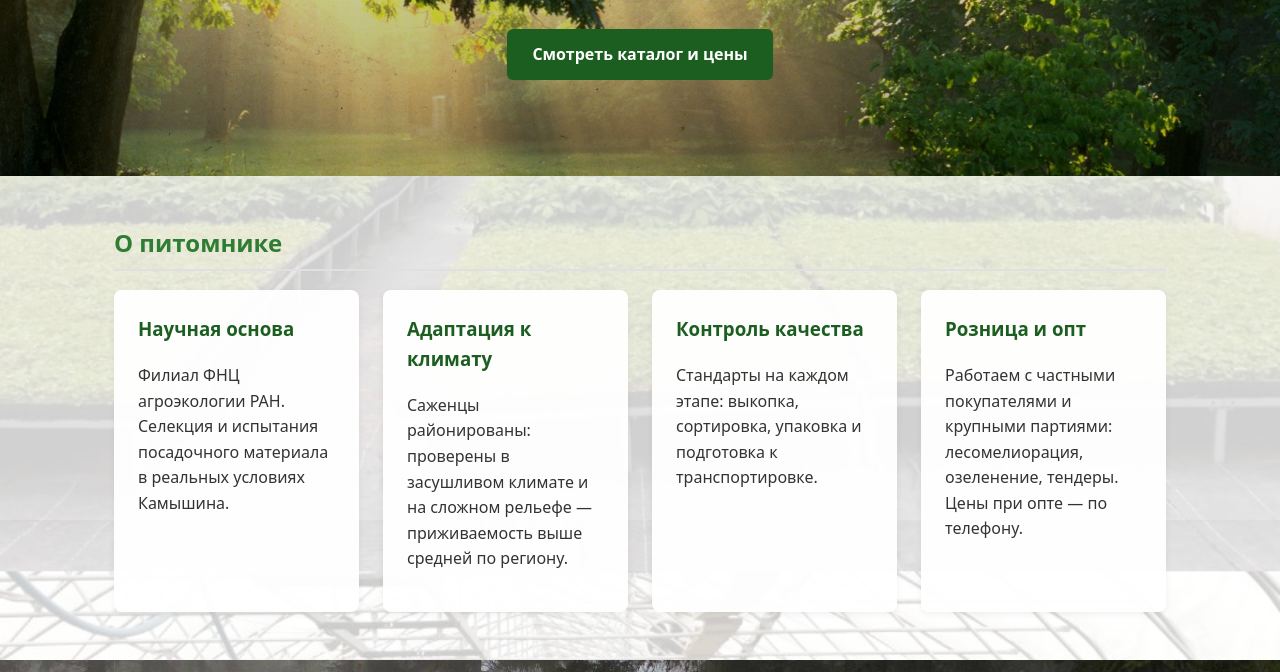
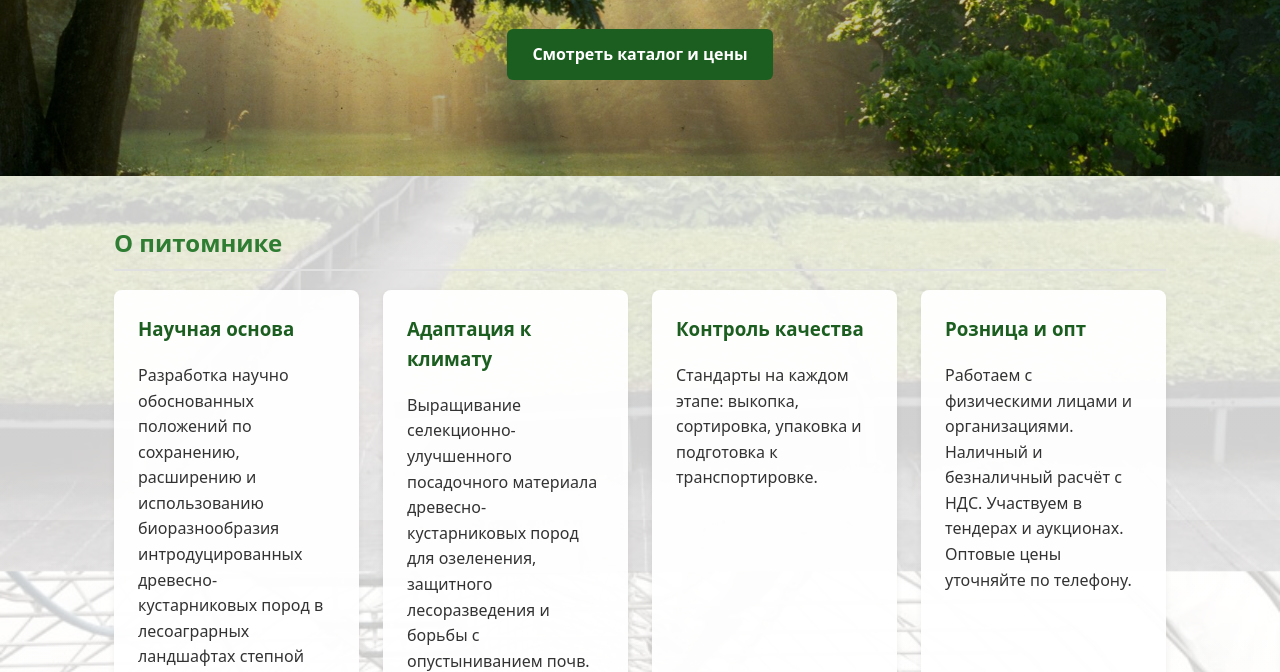
Before and after one commit to pitomnikkamyshin/pitomnikkamyshin.github.io, a plain HTML site: page docs/index.html in a window 1280 px wide. Shown: the part 280-952 px from the top of the page. Drawn offline with Linux system fonts and the light colour scheme.

Commit message:
Update index.html

```diff
--- a/docs/index.html
+++ b/docs/index.html
@@ -64,10 +64,10 @@ footer{background:#1a1a1a;color:#ccc;padding:2rem;text-align:center;font-size:.9
 <section id="about">
   <h2>О питомнике</h2>
   <div class="grid-4">
-    <div class="card"><h3>Научная основа</h3><p>Филиал ФНЦ агроэкологии РАН. Селекция и испытания посадочного материала в реальных условиях Камышина.</p></div>
-    <div class="card"><h3>Адаптация к климату</h3><p>Саженцы районированы: проверены в засушливом климате и на сложном рельефе — приживаемость выше средней по региону.</p></div>
+    <div class="card"><h3>Научная основа</h3><p>Разработка научно обоснованных положений по сохранению, расширению и использованию биоразнообразия интродуцированных древесно-кустарниковых пород в лесоаграрных ландшафтах степной зоны, разработка и внедрение научных принципов организации семеноводства — создание местных селекционно-улучшенных семенных плантаций адаптированного генофонда древесных видов, генетические исследования, сортоиспытание и мобилизация биологического потенциала адаптированных древесных видов в засушливом поясе России.</p></div>
+    <div class="card"><h3>Адаптация к климату</h3><p>Выращивание селекционно-улучшенного посадочного материала древесно-кустарниковых пород для озеленения, защитного лесоразведения и борьбы с опустыниванием почв.</p></div>
     <div class="card"><h3>Контроль качества</h3><p>Стандарты на каждом этапе: выкопка, сортировка, упаковка и подготовка к транспортировке.</p></div>
-    <div class="card"><h3>Розница и опт</h3><p>Работаем с частными покупателями и крупными партиями: лесомелиорация, озеленение, тендеры. Цены при опте — по телефону.</p></div>
+    <div class="card"><h3>Розница и опт</h3><p>Работаем с физическими лицами и организациями. Наличный и безналичный расчёт с НДС. Участвуем в тендерах и аукционах. Оптовые цены уточняйте по телефону.</p></div>
   </div>
 </section>
 
```
